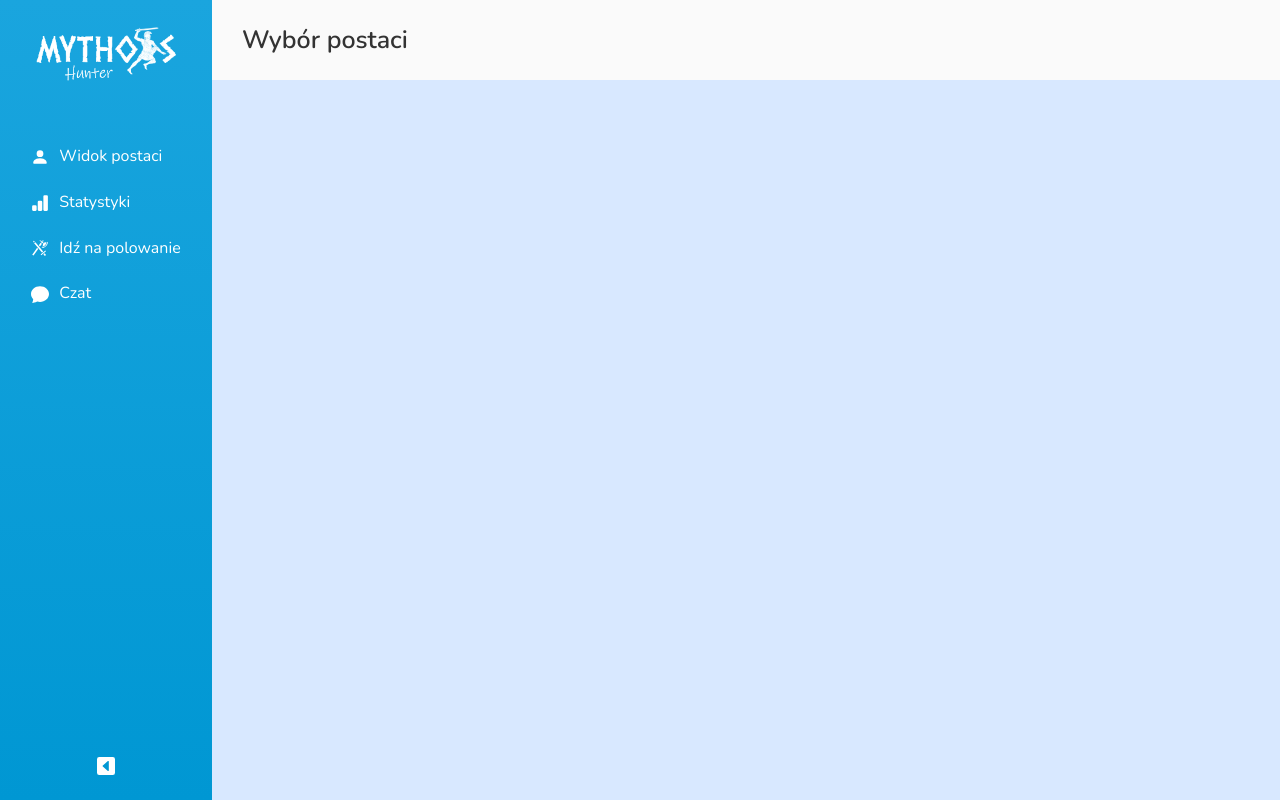
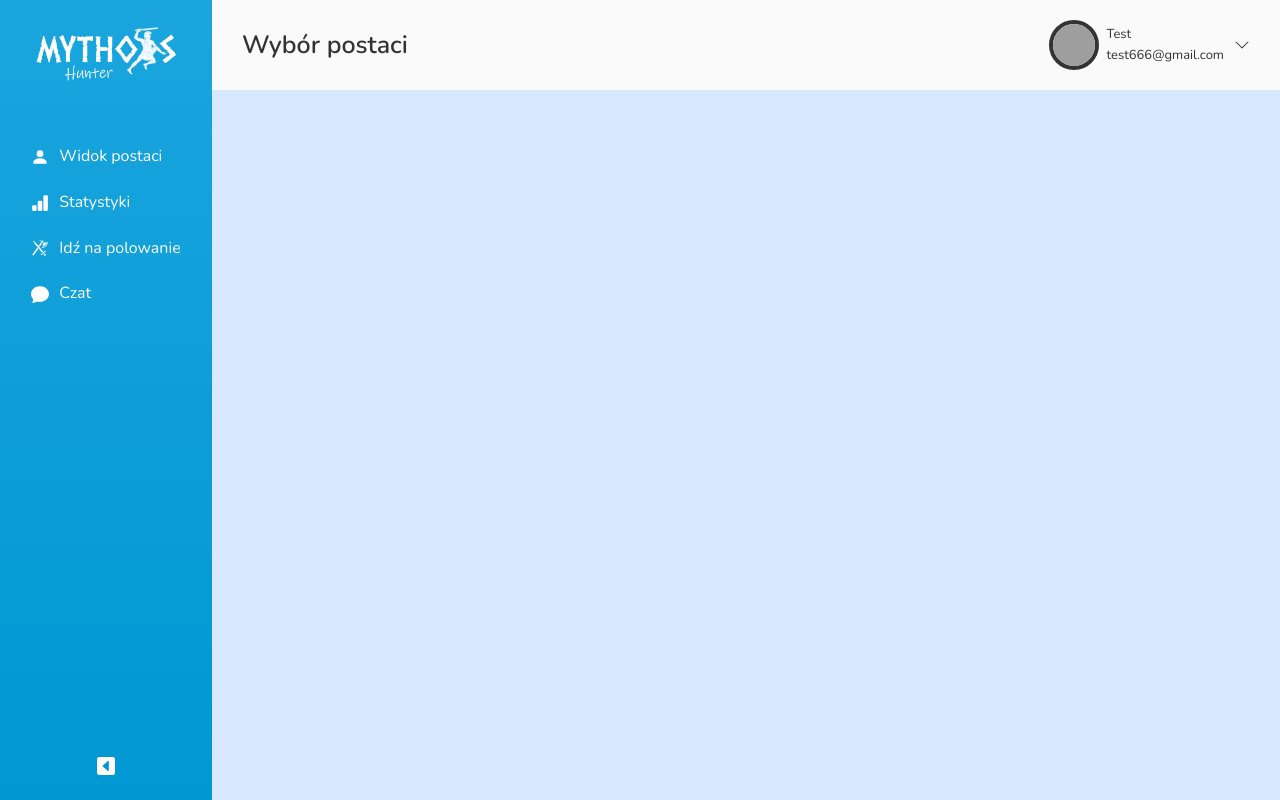
Before and after one commit to MarcinTomkiewicz/mythos-hunter, a React (Create React App) app: page / in a window 1280 px wide. Built offline with nearby package versions, Linux system fonts and the light colour scheme; grey boxes are pictures that could not be loaded.

Commit message:
Add UserLogged component and styles

```diff
--- a/src/App.tsx
+++ b/src/App.tsx
@@ -2,11 +2,13 @@ import "./scss/main.scss";
 import { useState } from "react";
 import { SmallSizeMenu } from "./components/SmallSizeMenu";
 import { FullSizeMenu } from "./components/FullSizeMenu";
+import { UserLogged } from "./components/UserLogged";
 import { BsCaretLeftSquareFill } from "react-icons/bs";
 
 export const App = () => {
   const [isFullSizeMenu, setIsFullSizeMenu] = useState(true);
   const [heading, setHeading] = useState("Wybór postaci");
+  const user = null;
   const toggleFullSizeMenu = () => {
     setIsFullSizeMenu((prev) => !prev);
   };
@@ -30,6 +32,7 @@ export const App = () => {
       <main className="main">
         <header className="header">
           <h1 className="heading-primary">{heading}</h1>
+          {user ? <UserLogged /> : <UserLogged />}
         </header>
         <section className="content"></section>
       </main>
--- /dev/null
+++ b/src/components/UserLogged.tsx
@@ -0,0 +1,27 @@
+import { BsChevronDown } from "react-icons/bs";
+import { useState } from "react";
+
+export const UserLogged = () => {
+  const [isDropdownOpen, setIsDropDownOpen] = useState(false);
+  const toggleIsDropdownOpen = () => {
+    setIsDropDownOpen((prev) => !prev);
+  };
+  return (
+    <div className="user-profile">
+      <img
+        className="user-profile__pic"
+        alt=""
+        src="https://randomuser.me/api/portraits/men/11.jpg"
+      />
+      <div className="user-profile__credentials">
+        <span className="user-profile__usernane">Test</span>
+        <span className="user-profile__email">test666@gmail.com</span>
+      </div>
+      <BsChevronDown
+        onClick={toggleIsDropdownOpen}
+        className="menu-icon"
+        style={{ transform: isDropdownOpen ? "rotate(180deg)" : "" }}
+      />
+    </div>
+  );
+};
--- a/src/scss/_layout.scss
+++ b/src/scss/_layout.scss
@@ -84,3 +84,26 @@
   flex-flow: column;
   background-color: $color-primary-light-2;
 }
+
+.user-profile {
+  display: flex;
+  justify-content: center;
+  align-items: center;
+  position: relative;
+  &__pic {
+    width: 5rem;
+    height: 5rem;
+    border-radius: 50%;
+    border: 4px solid #333;
+    margin-right: 0.8rem;
+  }
+  &__credentials {
+    display: flex;
+    flex-flow: column;
+    align-items: flex-start;
+    justify-content: center;
+    font-size: 1.3rem;
+    font-weight: 400;
+    margin-right: 1rem;
+  }
+}
--- a/src/scss/_utils.scss
+++ b/src/scss/_utils.scss
@@ -4,7 +4,7 @@ ul {
 
 .menu-icon {
   cursor: pointer;
-  transition: all 0.1s;
+  transition: all 0.2s;
 }
 
 .heading-primary {
```
